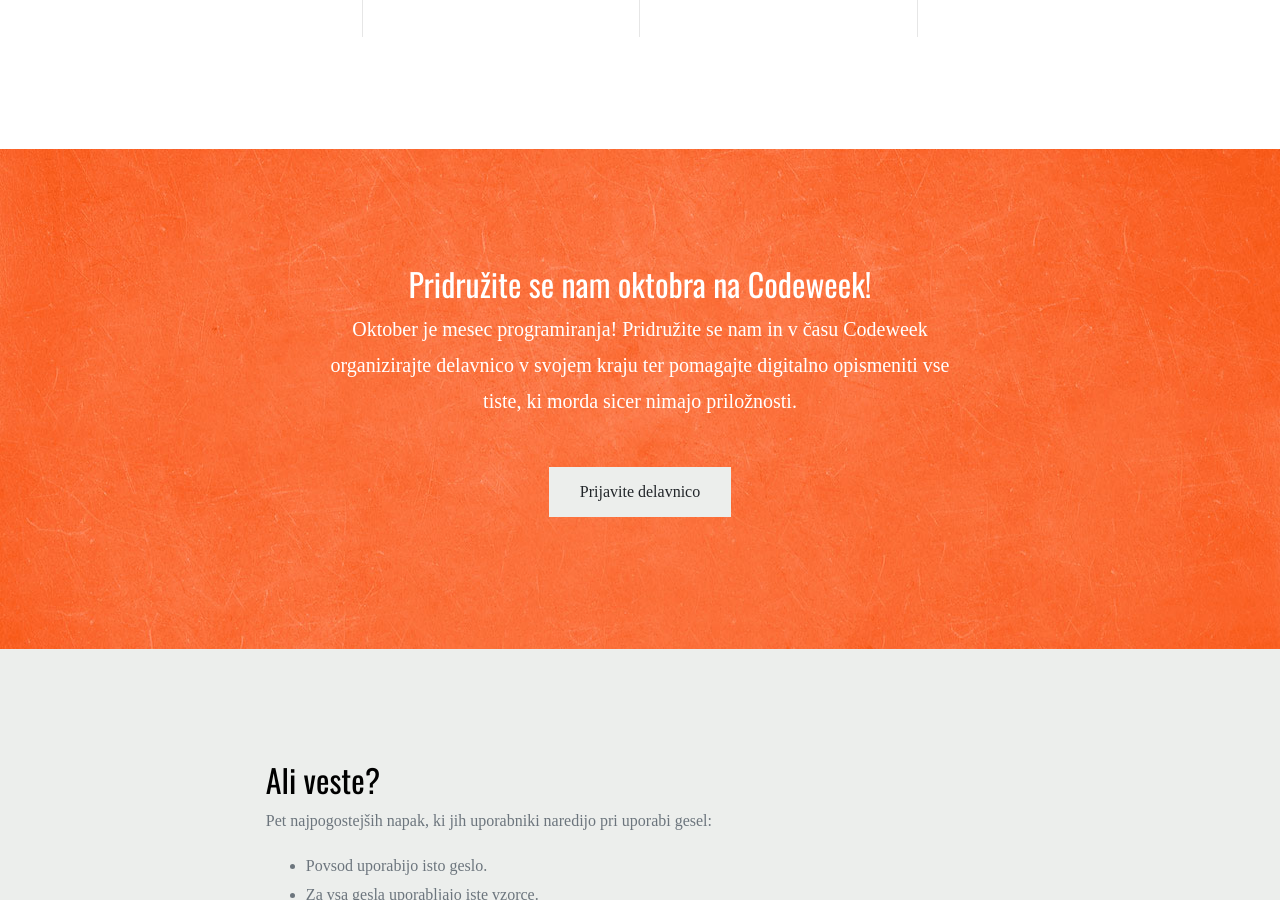
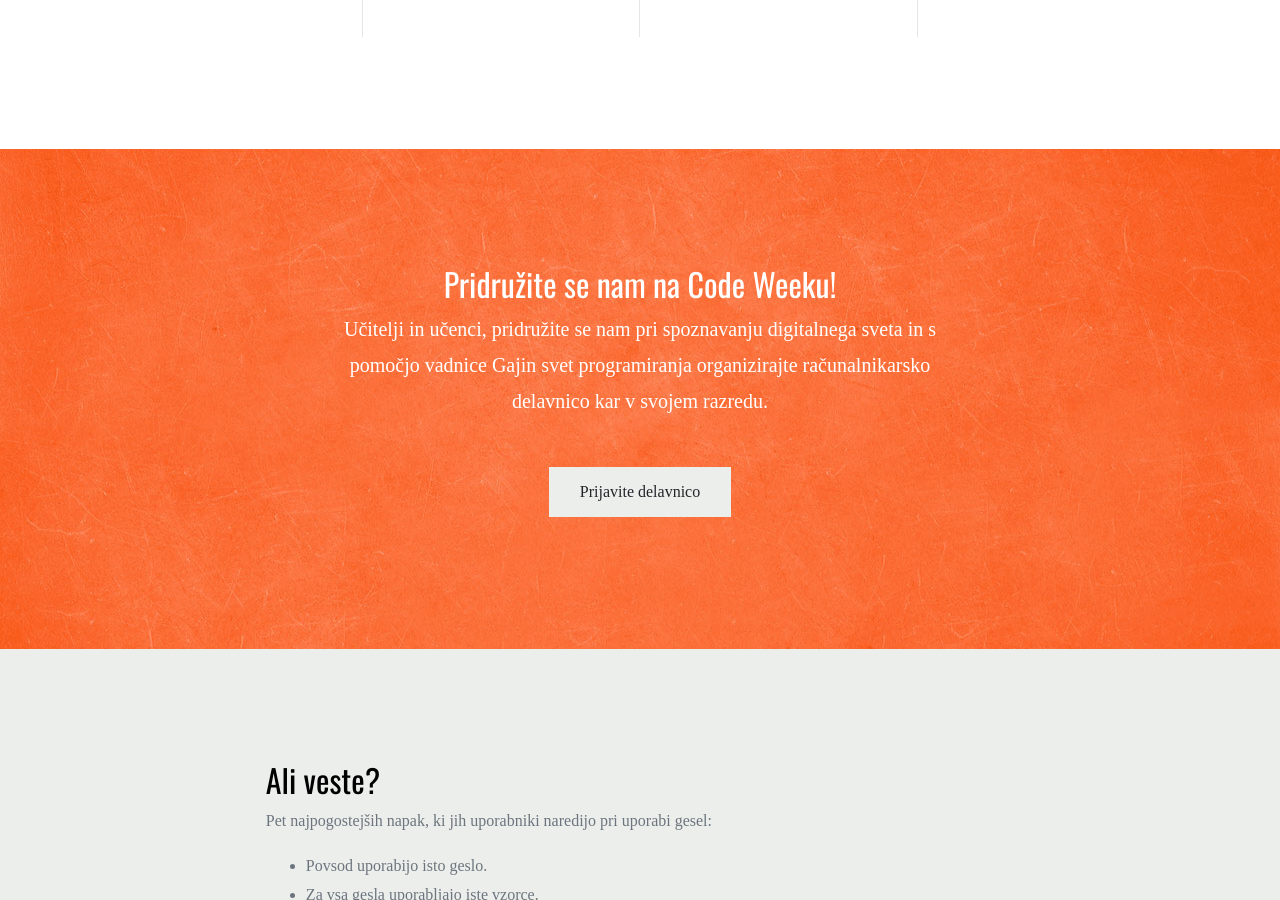
Before and after one commit to codeweeksi/gajin-svet, a Jekyll site: the page built from index.md, in a window 1280 px wide and 900 px high, scrolled down 1732 px. Built offline with Jekyll 4.4.1, drawn with Linux system fonts in a browser that asks for light colours; some web fonts are replaced; comment, search, counter and statistics services are not loaded.

Commit message:
edited txt vabilo na codeweek

```diff
--- a/_layouts/home.html
+++ b/_layouts/home.html
@@ -48,8 +48,8 @@ layout: default
   <div class="container">
     <div class="row justify-content-center align-items-center intro">
       <div class="col-md-7 text-center element-animate">
-        <h2>Pridružite se nam oktobra na Codeweek!</h2>
-        <p class="lead mb-5">Oktober je mesec programiranja! Pridružite se nam in v času Codeweek organizirajte delavnico v svojem kraju ter pomagajte digitalno opismeniti vse tiste, ki morda sicer nimajo priložnosti.</p>
+        <h2>Pridružite se nam na Code Weeku!</h2>
+        <p class="lead mb-5">Učitelji in učenci, pridružite se nam pri spoznavanju digitalnega sveta in s pomočjo vadnice Gajin svet programiranja organizirajte računalnikarsko delavnico kar v svojem razredu.</p>
         <p><a href="#" class="btn btn-light">Prijavite delavnico</a></p>
       </div>
     </div>
```
